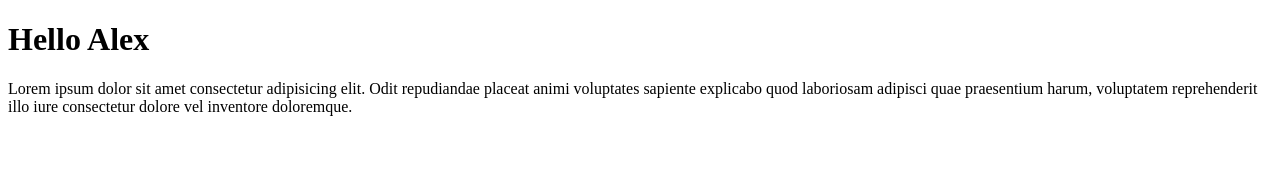
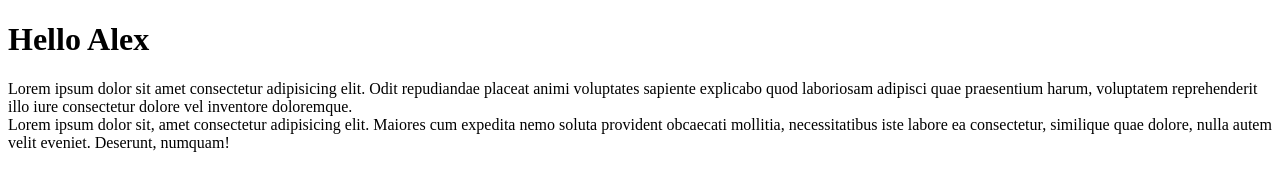
Before and after one commit to anton3mysiak/333, a plain HTML site: page index.html in a window 1280 px wide. Drawn offline with Linux system fonts and the light colour scheme.

Commit message:
second_div

```diff
--- a/index.html
+++ b/index.html
@@ -9,5 +9,7 @@
     <h1>Hello Alex</h1>
 
     <div>Lorem ipsum dolor sit amet consectetur adipisicing elit. Odit repudiandae placeat animi voluptates sapiente explicabo quod laboriosam adipisci quae praesentium harum, voluptatem reprehenderit illo iure consectetur dolore vel inventore doloremque.</div>
+
+    <div>Lorem ipsum dolor sit, amet consectetur adipisicing elit. Maiores cum expedita nemo soluta provident obcaecati mollitia, necessitatibus iste labore ea consectetur, similique quae dolore, nulla autem velit eveniet. Deserunt, numquam!</div>
 </body>
 </html>
```
